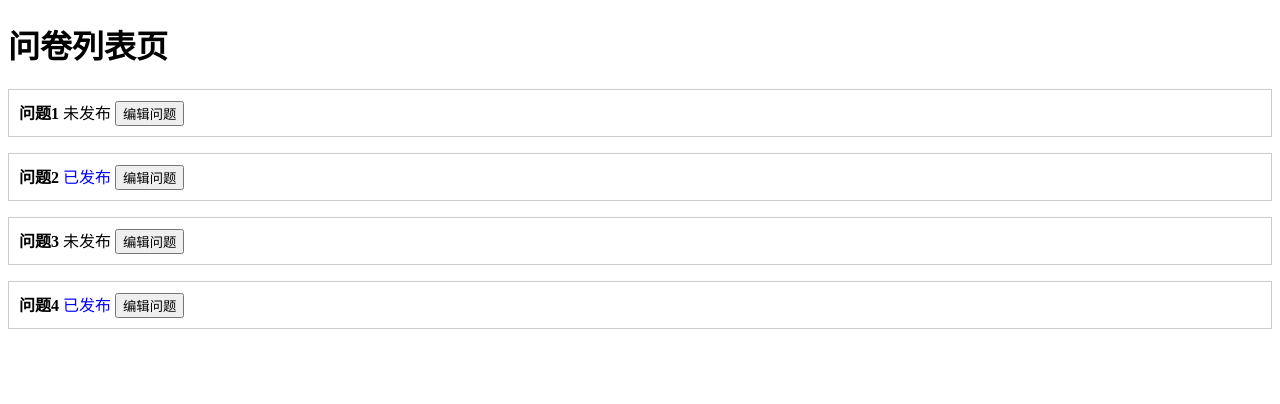
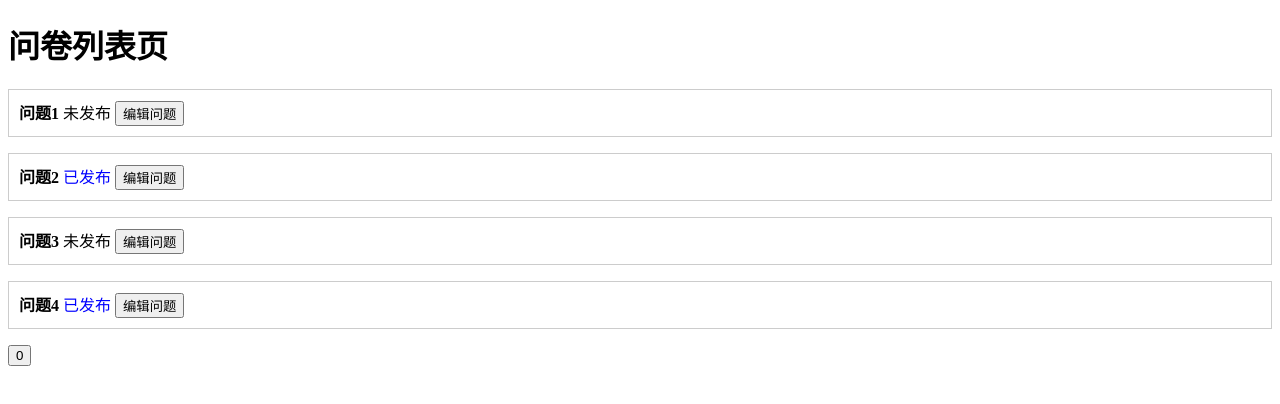
Before and after one commit to ZhangMin1998/react-ts-eslint-prettier-husky-demo, a React (Create React App) app: page / in a window 1280 px wide. Shown: the top 404 px of the page. Built offline with nearby package versions, Linux system fonts and the light colour scheme.

Commit message:
普通的JS变量，无法触发组件的更新

```diff
--- a/src/App.tsx
+++ b/src/App.tsx
@@ -5,8 +5,18 @@ import './App.css'
 import List1 from './List1'
 
 function App() {
+  let count = 0 // 普通的JS变量，无法触发组件的更新
+
+  const add = () => {
+    count++
+  }
   return (
-    <List1 />
+    <>
+      <List1 />
+      <div>
+        <button onClick={add}>{count}</button>
+      </div>
+    </>
   )
 }
 
```
